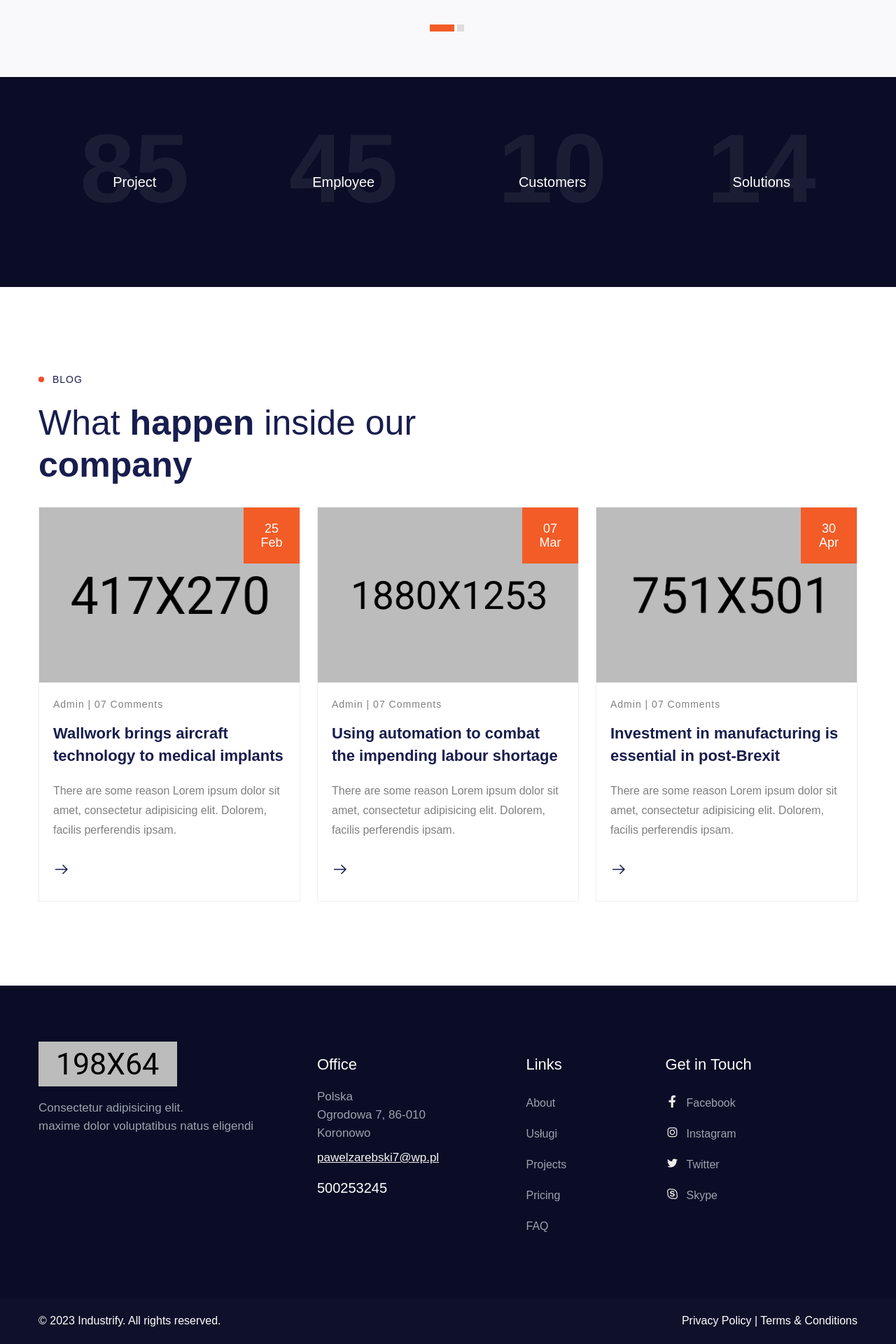
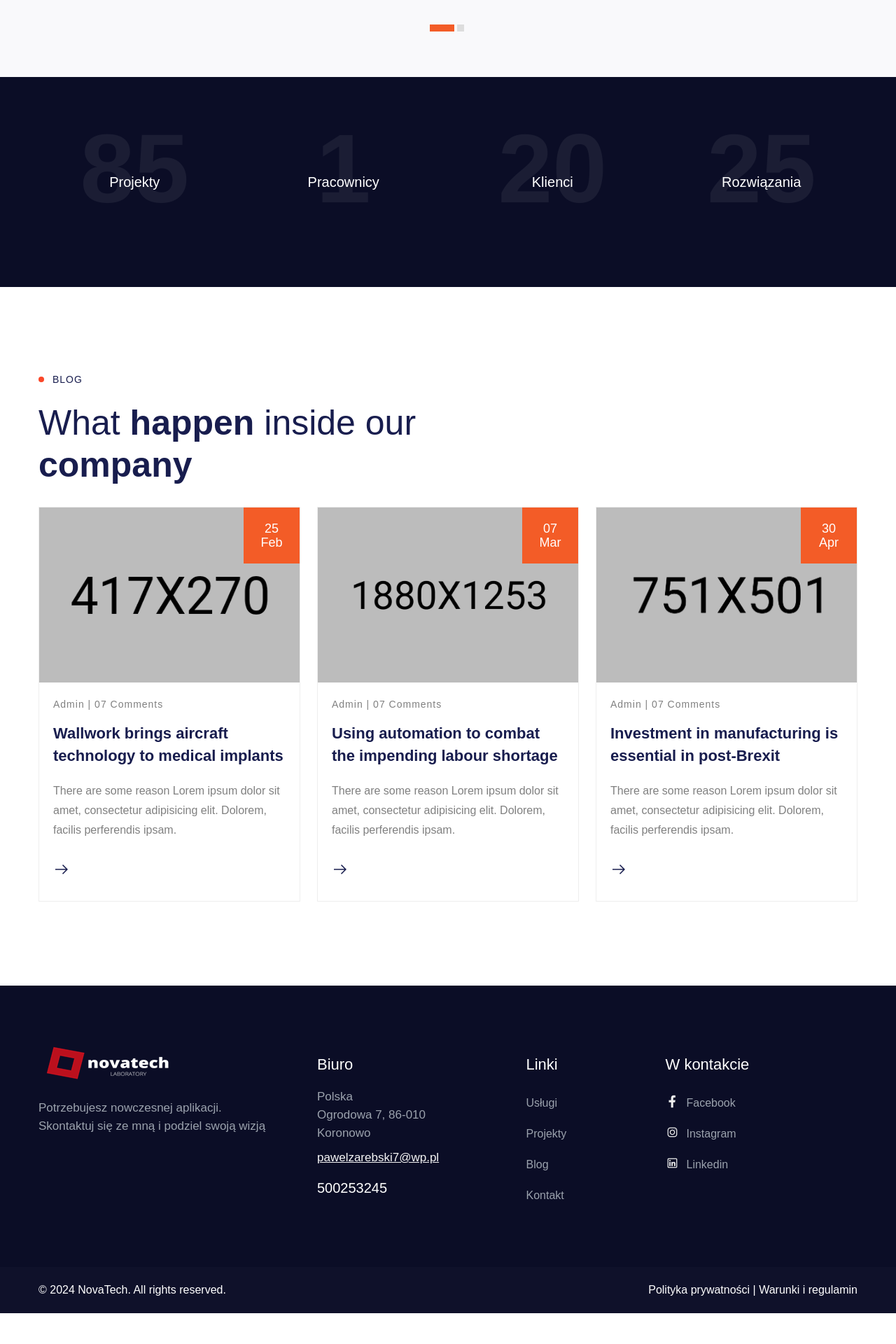
Before and after one commit to PawelZarebski7/react-site, a React (Vite) app: page / in a window 1280 px wide. Shown: the part 3195-5115 px from the top of the page at 70% size. After the commit the page ends 5071 px from the top, so only its background shows below. Built offline with nearby package versions, Linux system fonts and the light colour scheme.

Commit message:
google map

```diff
--- a/public/assets/css/style.css
+++ b/public/assets/css/style.css
@@ -3823,7 +3823,7 @@ ul.team-social li a {
 }
 
 .breadcrumb-area {
-  background: url(/assets/img/breadcrumb/bread-bg.jpg);
+  background: url(/assets/img/breadcrumb/contact1.webp);
   display: flex;
   align-items: center;
   justify-content: center;
--- a/public/data/counter.json
+++ b/public/data/counter.json
@@ -2,23 +2,23 @@
   "counter": [
     {
       "id": "c1",
-      "job": "Project",
+      "job": "Projekty",
       "done": 85
     },
     {
       "id": "c2",
-      "job": "Employee",
-      "done": 45
+      "job": "Pracownicy",
+      "done": 1
     },
     {
       "id": "c3",
-      "job": "Customers",
-      "done": 10
+      "job": "Klienci",
+      "done": 20
     },
     {
       "id": "c4",
-      "job": "Solutions",
-      "done": 14
+      "job": "Rozwiązania",
+      "done": 25
     }
   ]
 }
--- a/src/components/Breadcrumb.tsx
+++ b/src/components/Breadcrumb.tsx
@@ -24,7 +24,7 @@ const Breadcrumb: React.FC = () => {
       <div className="breadcrumb-inner">
         <h2 className="text-white">{pageTitle}</h2>
         <h6 className="text-white">
-          <Link to="/">Home</Link> / {pageTitle}
+          <Link to="/">Główna</Link> / {pageTitle}
         </h6>
       </div>
     </div>
--- a/src/components/Footer.tsx
+++ b/src/components/Footer.tsx
@@ -9,15 +9,15 @@ const Footer: React.FC = () => {
           <div className="row">
             <div className="col-lg-4 col-md-6 col-sm-12">
               <a href="/" className="logo">
-                <img src="/assets/img/logo-white.png" alt="industrify-logo" />
+                <img src="/assets/img/novatech-white-logo.png" alt="logo NovaTech" />
               </a>
               <p>
-                Consectetur adipisicing elit. <br />
-                maxime dolor voluptatibus natus eligendi
+                Potrzebujesz nowczesnej aplikacji. <br />
+                Skontaktuj się ze mną i podziel swoją wizją
               </p>
             </div>
             <div className="col-lg-2 col-md-6">
-              <h5>Office</h5>
+              <h5>Biuro</h5>
               <p>
                 Polska <br />
                 Ogrodowa 7, 86-010 Koronowo
@@ -30,34 +30,31 @@ const Footer: React.FC = () => {
               </div>
             </div>
             <div className="col-lg-2 offset-lg-1 col-md-6 com-sm-12">
-              <h5>Links</h5>
+              <h5>Linki</h5>
               <ul>
                 <li>
-                  <Link to="/about">About</Link>
                   <Link to="/uslugi">Usługi</Link>
-                  <Link to="/projects">Projects</Link>
-                  <Link to="/pricing">Pricing</Link>
-                  <Link to="/faq"> FAQ</Link>
+                  <Link to="/projekty">Projekty</Link>
+                  <Link to="/blog">Blog</Link>
+                  <Link to="/kontakt">Kontakt</Link>
                 </li>
               </ul>
             </div>
             <div className="col-lg-3 col-md-6 col-sm-12">
-              <h5>Get in Touch</h5>
+              <h5>W kontakcie</h5>
               <ul>
                 <li>
                   <div className="social-area">
-                    <a href="#">
+                    <a href="https://www.facebook.com/profile.php?id=100005898434821" target="_blank">
                       <i className="lab la-facebook-f"></i>Facebook
                     </a>
-                    <a href="#">
+                    <a href="https://www.instagram.com/pawelzarebski7/" target="_blank">
                       <i className="lab la-instagram"></i>Instagram
                     </a>
-                    <a href="#">
-                      <i className="lab la-twitter"></i>Twitter
+                    <a href="https://www.linkedin.com/in/pawe%C5%82-zar%C4%99bski-94a951160/" target="_blank">
+                      <i className="lab la-linkedin"></i>Linkedin
                     </a>
-                    <a href="#">
-                      <i className="la la-skype"></i>Skype
-                    </a>
+
                   </div>
                 </li>
               </ul>
--- a/src/components/FooterBottom.tsx
+++ b/src/components/FooterBottom.tsx
@@ -8,11 +8,11 @@ const FooterBottom: React.FC = () => {
           <div className="row justify-content-center align-items-center justify-content-center">
             <div className="col-lg-6 col-md-6 col-sm-12">
               <p className="copyright-line">
-                © 2023 Industrify. All rights reserved.
+                © 2024 NovaTech. All rights reserved.
               </p>
             </div>
             <div className="col-lg-6 col-md-6 col-sm-12">
-              <p className="privacy">Privacy Policy | Terms &amp; Conditions</p>
+              <p className="privacy">Polityka prywatności | Warunki i regulamin</p>
             </div>
           </div>
         </div>
--- a/src/components/contact/ContactSection.tsx
+++ b/src/components/contact/ContactSection.tsx
@@ -9,7 +9,7 @@ const ContactSection: React.FC = () => {
             <div className="col-xl-6 col-lg-6 col-12">
               <div className="contact-page google-map">
                 <iframe
-                  src="https://www.google.com/maps/embed?pb=!1m16!1m12!1m3!1d3690.404245521138!2d91.80989606467384!3d22.338360085303748!2m3!1f0!2f0!3f0!3m2!1i1024!2i768!4f13.1!2m1!1sdewanhat%20near%20Chattogram!5e0!3m2!1sen!2sbd!4v1677069314806!5m2!1sen!2sbd"
+                  src="https://maps.app.goo.gl/HFd2FrQuu38niokr5"
                   width="600"
                   height="600"
                   style={{ border: 0 }}
```
Also changed, not shown: public/assets/img/breadcrumb/contact1.webp (added).
